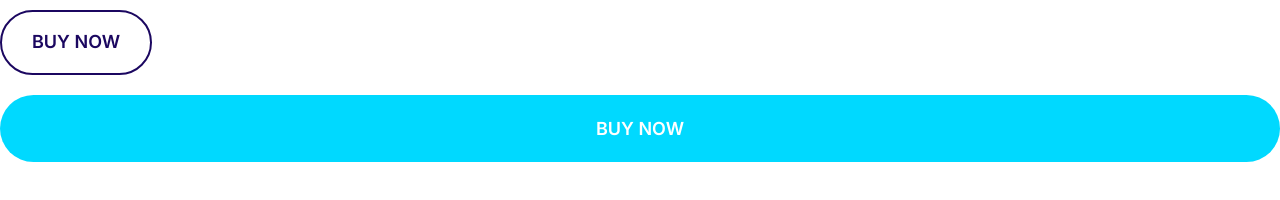
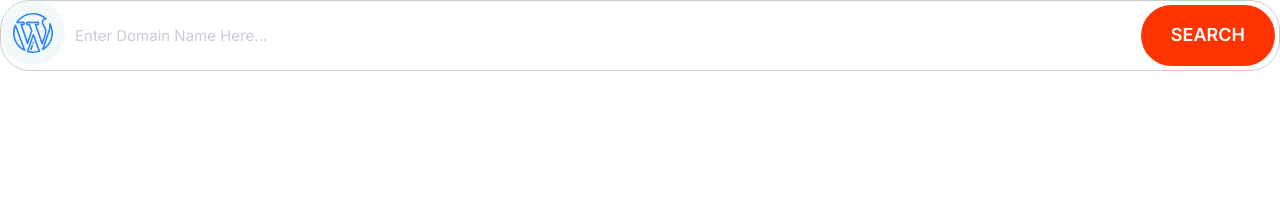
Before and after one commit to vash513/vash513-test, a plain HTML site: page index.html in a window 1280 px wide. Drawn offline with Linux system fonts and the light colour scheme.

Commit message:
Create input groups.

```diff
--- a/css/styles.css
+++ b/css/styles.css
@@ -4,6 +4,8 @@
   --color-accent: #ff3400;
   --color-headings: #1b0760;
   --color-body: #918ca4;
+  --color-border: #ccc;
+  --border-radius: 30px;
 }
 
 *,
@@ -234,3 +236,39 @@ a {
 @media screen and (min-width: 1024px) {
   font-size: 1.5rem;
 }
+
+/* Inputs */
+.input {
+  border-radius: var(--border-radius);
+  border: 1px solid var(--color-border);
+  color: var(--color-headings);
+  font-size: 2rem;
+  outline: 0;
+  padding: 1.5rem 3.5rem;
+}
+
+::placeholder {
+  color: #cdcbd7;
+}
+
+.input-group {
+  border: 1px solid var(--color-border);
+  border-radius: var(--border-radius);
+  display: flex;
+}
+
+.input-group .input {
+  border: 0;
+  flex-grow: 1;
+  padding: 1.5rem 1rem;
+}
+
+.input-group .btn {
+  margin: 4px;
+}
+
+@media screen and (min-width: 1024px) {
+  .input {
+    font-size: 1.5rem;
+  }
+}
--- a/index.html
+++ b/index.html
@@ -14,7 +14,18 @@
     <link rel="stylesheet" href="css/styles.css" />
   </head>
   <body>
-    <button class="btn btn--outline">Buy Now</button>
-    <a href="#" class="btn btn--secondary btn--block">Buy Now</a>
+    <div class="input-group">
+      <span class="icon-container">
+        <svg class="icon icon--primary">
+          <use xlink:href="images/sprite.svg#clock"></use>
+        </svg>
+      </span>
+      <input
+        type="text"
+        class="input"
+        placeholder="Enter Domain Name Here..."
+      />
+      <button class="btn btn--accent">Search</button>
+    </div>
   </body>
 </html>
```
Also changed, not shown: components/input.html (added, +9 -0 lines).
